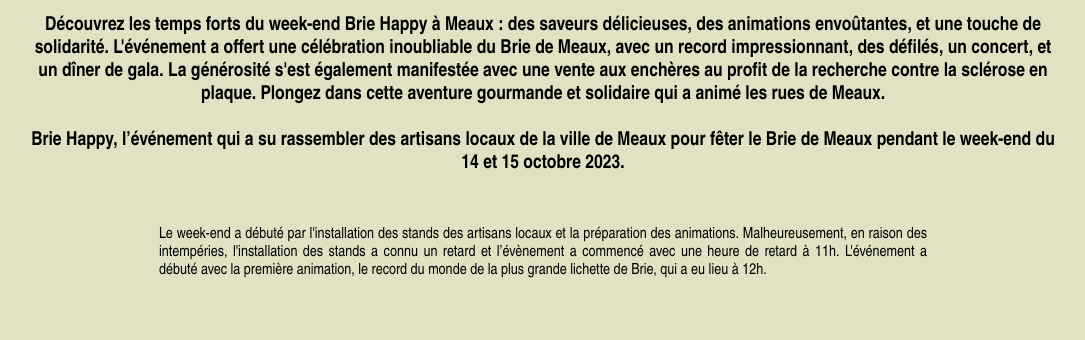
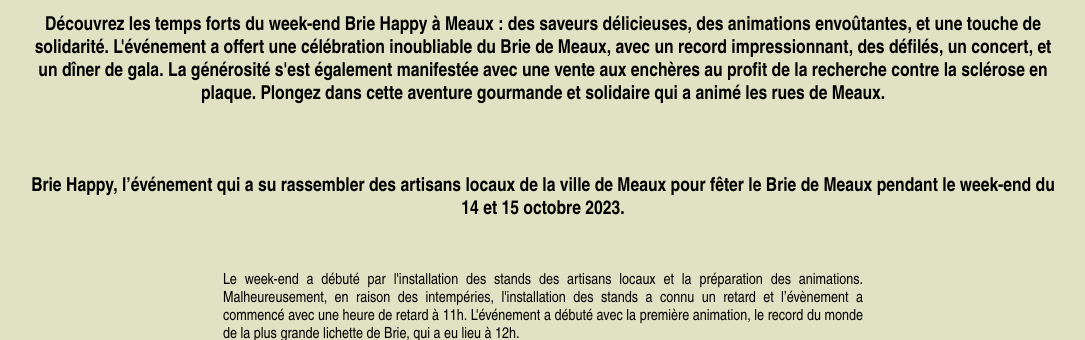
Before and after one commit to RETR0EDIT/webdoc, a PHP site: page / in a window 1280 px wide. Shown: the part 3186-3526 px from the top of the page, without its empty margins (97-1182 px from the left). Run offline with PHP 8.4, Linux system fonts and the light colour scheme.

Commit message:
html/css/js

```diff
--- a/assets/styles/all.css
+++ b/assets/styles/all.css
@@ -52,6 +52,11 @@
 .texte_article {
   padding: 2% 20%;
 }
+.texte_article2 {
+  margin: auto;
+  width: 50%;
+  padding-top: 2%;
+}
 
 .nom {
   font-style: italic;
@@ -72,8 +77,13 @@
 
 .flex>div {
   width: 50%;
+  margin-left: 2%;
+  margin-right: 2%;
 }
 
 .flex>div>img {
-  margin-left: 3%;
+
 }
+.w90{
+  width: 90%;
+}
--- a/interview3.php
+++ b/interview3.php
@@ -7,7 +7,6 @@
         allowfullscreen></iframe>
 </div>
 <audio src=""></audio>
-<p class="centre">Description video/audio</p>
 <?php include 'utile/footer.html'; ?>
 <script src="assets/js/carousel.js"></script>
 </body>
--- a/utile/article_nolan.html
+++ b/utile/article_nolan.html
@@ -40,7 +40,7 @@
   <div><img src="assets/img/lichete/1.png" alt=" " width="100%" /></div>
 </div>
 <div class="flex">
-  <div><img src="assets/img/lichete/2.png" alt="" /></div>
+  <div><img src="assets/img/lichete/2.png" alt="" width="100%"/></div>
   <div>
     <p class="translation" data-lang="fr">
       Certains étaient sceptiques quant à la faisabilité, "100 mètres, impossible". Pourtant, le succès était
--- a/utile/article_sacha.html
+++ b/utile/article_sacha.html
@@ -17,6 +17,8 @@
   gourmande et solidaire qui a animé les rues de Meaux.
   <br />
   <br />
+  <br />
+  <br />
   Brie Happy, l’événement qui a su rassembler des artisans locaux de la ville de
   Meaux pour fêter le Brie de Meaux pendant le week-end du 14 et 15 octobre
   2023.
@@ -31,12 +33,14 @@
   adventure that brought the streets of Meaux to life.
   <br />
   <br />
+  <br />
+  <br />
   Brie Happy, the event that brought together local artisans from the town of
   Meaux to celebrate Brie de Meaux over the weekend of 14 and 15 October
   2023.
 </h3>
 
-<p class="texte_article translation" data-lang="fr">
+<p class="texte_article2 translation" data-lang="fr">
   Le week-end a débuté par l'installation des stands des artisans locaux et la
   préparation des animations. Malheureusement, en raison des intempéries,
   l'installation des stands a connu un retard et l’évènement a commencé avec une
@@ -44,7 +48,7 @@
   record du monde de la plus grande lichette de Brie, qui a eu lieu à 12h.
 </p>
 <!-- anglais -->
-<p class="texte_article translation hidden" data-lang="en">
+<p class="texte_article2 translation hidden" data-lang="en">
   Le week-end a débuté par l'installation des stands des artisans locaux et la
   préparation des animations. Malheureusement, en raison des intempéries,
   l'installation des stands a connu un retard et l’évènement a commencé avec une
@@ -81,7 +85,7 @@
 
   <div><img src="assets/img/page_1/IMG_5441.png" alt="" width="100%" /></div>
 </div>
-<p class="texte_article translation" data-lang="fr">
+<p class="texte_article2 translation" data-lang="fr">
   La première animation du dimanche a été le concours national du Brie de Meaux
   qui s'est déroulé dans le musée Bossuet de 10h30 à 12h30, visant à élire le
   meilleur Brie Meaux entre les différents producteurs. Après le concours, a eu
@@ -93,7 +97,7 @@
   offrant une note musicale harmonieuse de 17h à 18h.
 </p>
 <!-- anglais -->
-<p class="texte_article translation hidden" data-lang="en">
+<p class="texte_article2 translation hidden" data-lang="en">
   The first event on Sunday was the national Brie de Meaux competition. which
   took place in the Bossuet museum from 10.30am to 12.30pm, with the aim of the
   best Brie Meaux among the various producers. After the competition, new
```
Also changed, not shown: utile/article_erwan.html (+6 -6 lines).
